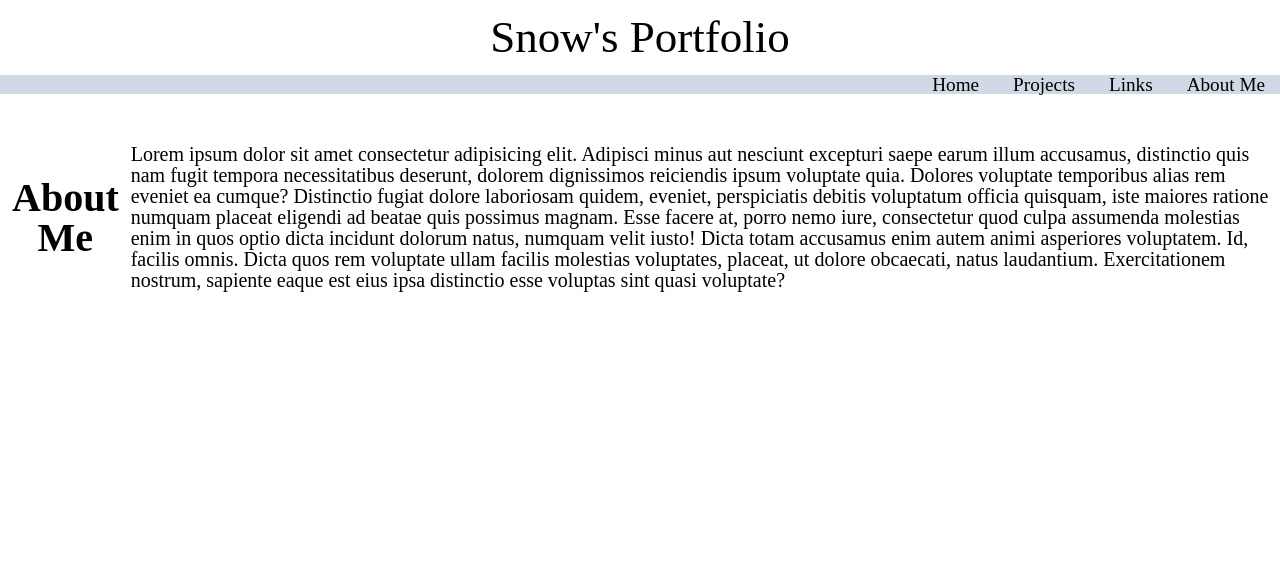
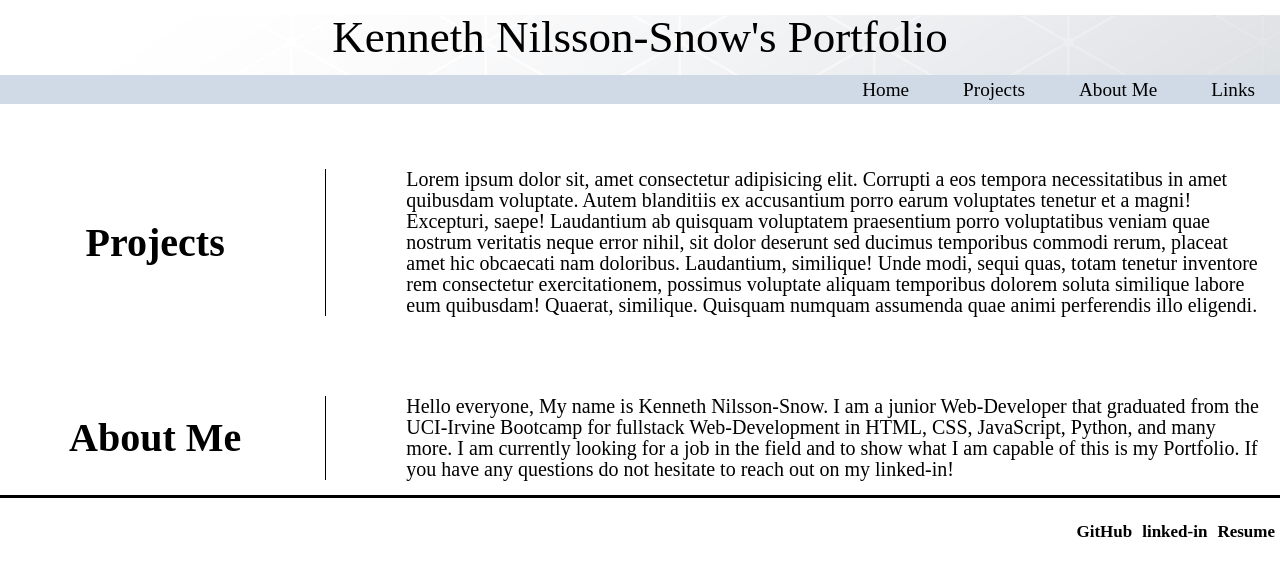
Before and after one commit to knilssonsnow/portfolio_site, a plain HTML site: page index.html in a window 1280 px wide. Drawn offline with Linux system fonts and the light colour scheme.

Commit message:
Worked on About, footer, and project sections in html. Added css to those as well. Also added a new banner image

```diff
--- a/assets/style.css
+++ b/assets/style.css
@@ -11,11 +11,15 @@ body {
 	font-family: "Times New Roman", Times, serif;
 }
 /* Header and nav bar */
-
+header {
+	background-image: url("./images/19449741.jpg");
+	background-size: cover;
+}
 .hnav ul li {
 	display: inline;
 	text-decoration: none;
 	margin: 15px;
+	padding: 10px;
 	font-size: larger;
 	color: var(--black);
 }
@@ -28,6 +32,12 @@ body {
 .hnav ul {
 	background-color: var(--lbg);
 	text-align: end;
+	padding-top: 5px;
+	padding-bottom: 5px;
+}
+.hnav ul li a {
+	text-decoration: none;
+	color: var(--black);
 }
 h1 {
 	align-items: center;
@@ -37,10 +47,37 @@ h1 {
 	margin: 15px;
 	font-size: 45px;
 }
+/* Projects section */
+.proj {
+	display: flex;
+	flex-direction: row;
+	align-items: center;
+	justify-content: space-evenly;
+	font-size: 20px;
+	margin-top: 50px;
+	line-height: 105%;
+}
+.projhead {
+	margin: 12px;
+	font-size: 40px;
+	font-weight: bold;
+	text-align: center;
+	line-height: 100%;
+	align-items: center;
+	flex: 25%;
+}
+.projbody {
+	border-left: var(--black) solid thin;
+	padding-left: 80px;
+	margin: 15px;
+	flex: 75%;
+	align-items: flex-start;
+}
 /* About me section */
 
 .am {
 	display: flex;
+	flex-direction: row;
 	align-items: center;
 	justify-content: space-evenly;
 	font-size: 20px;
@@ -53,4 +90,63 @@ h1 {
 	font-weight: bold;
 	text-align: center;
 	line-height: 100%;
+	align-items: center;
+	flex: 25%;
 }
+.abody {
+	border-left: var(--black) solid thin;
+	padding-left: 80px;
+	margin: 15px;
+	flex: 75%;
+	align-items: flex-start;
+}
+
+/* Footer Section */
+.footer {
+	display: flex;
+	justify-content: flex-end;
+	border-top: #000 solid;
+	padding-top: 20px;
+}
+/* resume footer */
+.rfooteritem {
+	display: flex;
+	padding: 5px;
+	font-size: 17px;
+}
+.rfooteritem:hover {
+	background-color: var(--bg);
+	text-align: end;
+	border-radius: 5px;
+	border: solid #000 1px;
+}
+/* linkedin footer */
+.lfooteritem {
+	display: flex;
+	padding: 5px;
+	font-size: 17px;
+}
+.lfooteritem:hover {
+	background-color: var(--bg);
+	text-align: end;
+	border-radius: 5px;
+	border: solid #000 1px;
+}
+/* github footer */
+.gfooteritem {
+	display: flex;
+	padding: 5px;
+	font-size: 17px;
+}
+.gfooteritem:hover {
+	background-color: var(--bg);
+	text-align: end;
+	border-radius: 5px;
+	border: solid #000 1px;
+}
+
+.footer li a {
+	text-decoration: none;
+	color: #000;
+	font-weight: bold;
+}
--- a/index.html
+++ b/index.html
@@ -3,39 +3,58 @@
 	<head>
 		<meta charset="UTF-8" />
 		<meta http-equiv="X-UA-Compatible" content="IE=edge" />
-		<!-- <meta name="viewport" content="width=device-width, initial-scale=1.0" /> -->
+		<meta name="viewport" content="width=device-width, initial-scale=1.0" />
 		<link rel="stylesheet" href="./assets/reset.css" />
 		<link rel="stylesheet" href="./assets/style.css" />
 		<title>Portfolio</title>
 	</head>
 	<body>
 		<header>
-			<h1 id="header">Snow's Portfolio</h1>
+			<h1 id="header">Kenneth Nilsson-Snow's Portfolio</h1>
 			<nav class="hnav">
 				<ul>
 					<li>Home</li>
-					<li>Projects</li>
-					<li>Links</li>
-					<li>About Me</li>
+					<li><a href="#projbody">Projects</a></li>
+					<li><a href="#am">About Me</a></li>
+					<li><a href="#footer">Links</a></li>
 				</ul>
 			</nav>
 		</header>
 		<section>
-			<div class="am">
-				<h2 class="ahead">About Me</h2>
-				<div>
-					Lorem ipsum dolor sit amet consectetur adipisicing elit. Adipisci minus aut nesciunt excepturi saepe
-					earum illum accusamus, distinctio quis nam fugit tempora necessitatibus deserunt, dolorem
-					dignissimos reiciendis ipsum voluptate quia. Dolores voluptate temporibus alias rem eveniet ea
-					cumque? Distinctio fugiat dolore laboriosam quidem, eveniet, perspiciatis debitis voluptatum officia
-					quisquam, iste maiores ratione numquam placeat eligendi ad beatae quis possimus magnam. Esse facere
-					at, porro nemo iure, consectetur quod culpa assumenda molestias enim in quos optio dicta incidunt
-					dolorum natus, numquam velit iusto! Dicta totam accusamus enim autem animi asperiores voluptatem.
-					Id, facilis omnis. Dicta quos rem voluptate ullam facilis molestias voluptates, placeat, ut dolore
-					obcaecati, natus laudantium. Exercitationem nostrum, sapiente eaque est eius ipsa distinctio esse
-					voluptas sint quasi voluptate?
+			<div class="proj">
+				<h2 class="projhead">Projects</h2>
+				<div class="projbody">
+					Lorem ipsum dolor sit, amet consectetur adipisicing elit. Corrupti a eos tempora necessitatibus in
+					amet quibusdam voluptate. Autem blanditiis ex accusantium porro earum voluptates tenetur et a magni!
+					Excepturi, saepe! Laudantium ab quisquam voluptatem praesentium porro voluptatibus veniam quae
+					nostrum veritatis neque error nihil, sit dolor deserunt sed ducimus temporibus commodi rerum,
+					placeat amet hic obcaecati nam doloribus. Laudantium, similique! Unde modi, sequi quas, totam
+					tenetur inventore rem consectetur exercitationem, possimus voluptate aliquam temporibus dolorem
+					soluta similique labore eum quibusdam! Quaerat, similique. Quisquam numquam assumenda quae animi
+					perferendis illo eligendi.
 				</div>
 			</div>
 		</section>
+		<!-- About me section -->
+		<section>
+			<div class="am">
+				<h2 class="ahead">About Me</h2>
+				<img src="" alt="" />
+				<div class="abody">
+					Hello everyone, My name is Kenneth Nilsson-Snow. I am a junior Web-Developer that graduated from the
+					UCI-Irvine Bootcamp for fullstack Web-Development in HTML, CSS, JavaScript, Python, and many more. I
+					am currently looking for a job in the field and to show what I am capable of this is my Portfolio.
+					If you have any questions do not hesitate to reach out on my linked-in!
+				</div>
+			</div>
+		</section>
+		<!-- Footer Section -->
+		<footer>
+			<ul class="footer">
+				<li class="gfooteritem"><a href="https://github.com/knilssonsnow?tab=repositories">GitHub</a></li>
+				<li class="lfooteritem"><a href="https://www.linkedin.com/in/kenneth-nilsson-snow/">linked-in</a></li>
+				<li class="rfooteritem"><a href="#">Resume</a></li>
+			</ul>
+		</footer>
 	</body>
 </html>
```
Also changed, not shown: assets/images/19449741.jpg (added).
